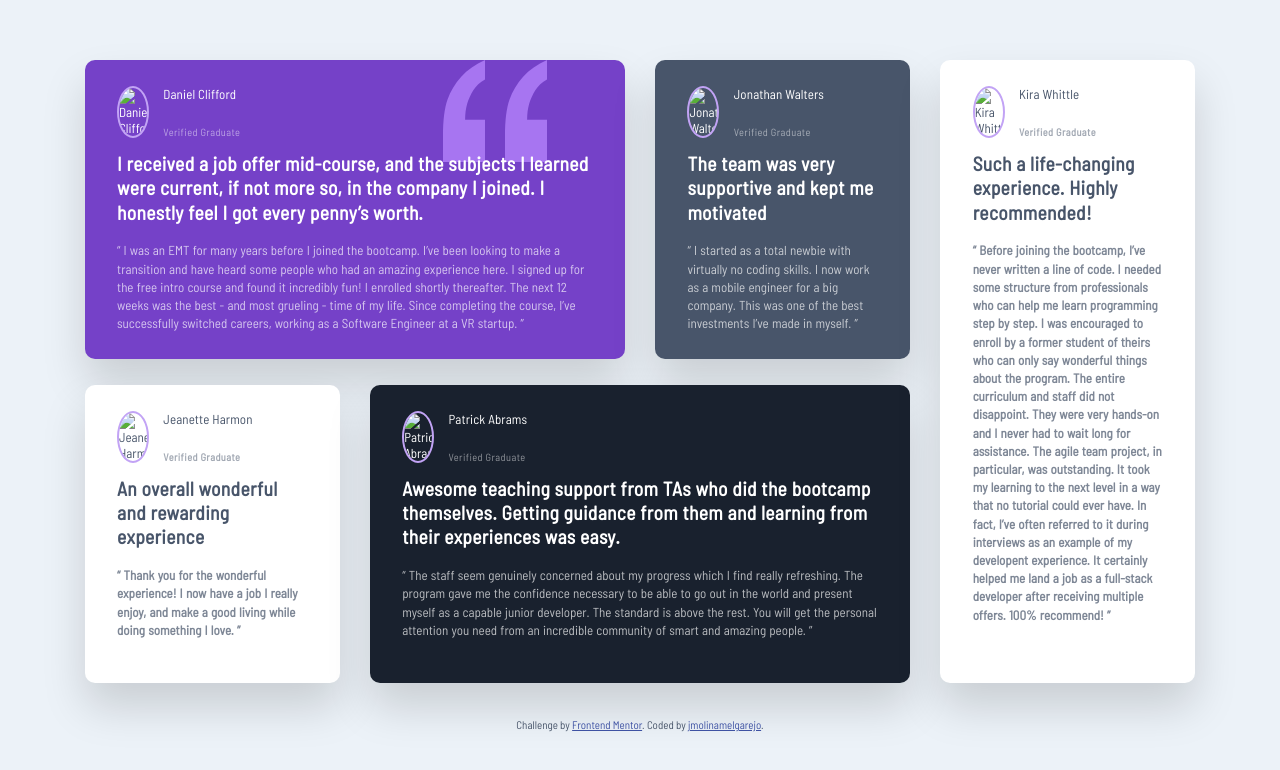
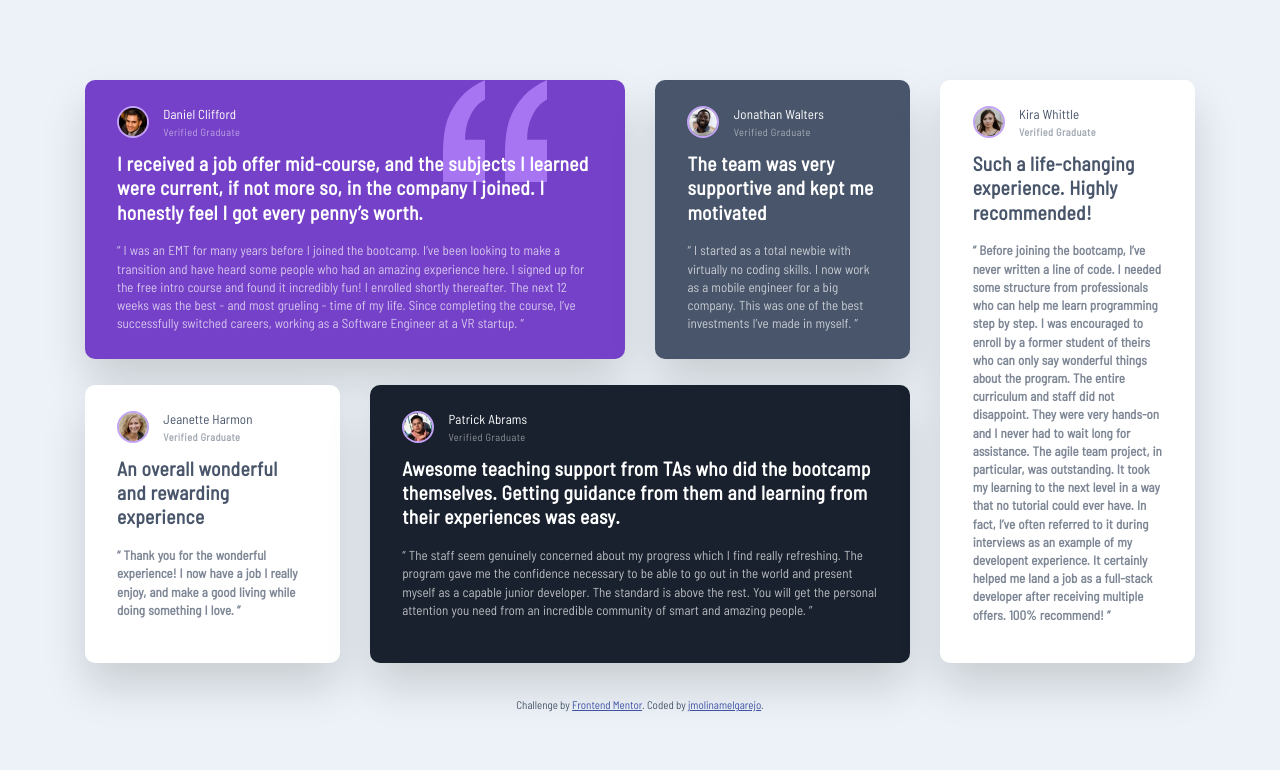
Before and after one commit to jmolinamelgarejo/Frontend-Mentor-Testimonials-Grid, a plain HTML site: page index.html in a window 1280 px wide. Drawn offline with Linux system fonts and the light colour scheme; the site is published under a folder, as on GitHub Pages, so addresses that start at the root find nothing.

Commit message:
Update index.html

```diff
--- a/index.html
+++ b/index.html
@@ -16,7 +16,7 @@
         <div class="card horizontal">
             <img class="quotation" src="images/bg-pattern-quotation.svg" alt="quotation">
             <div class="person">
-                <img class="person-image" src="/images/image-daniel.jpg" alt="Daniel Clifford">
+                <img class="person-image" src="images/image-daniel.jpg" alt="Daniel Clifford">
                 <div class="person-info">
                     <h3 class="name">Daniel Clifford</h3>
                     <h4 class="verified-graduate">Verified Graduate</h4>
@@ -37,7 +37,7 @@
 
         <div class="card small">
             <div class="person">
-                <img class="person-image" src="/images/image-jonathan.jpg" alt="Jonathan Walters">
+                <img class="person-image" src="images/image-jonathan.jpg" alt="Jonathan Walters">
                 <div class="person-info">
                     <h3 class="name">Jonathan Walters</h3>
                     <h4 class="verified-graduate">Verified Graduate</h4>
@@ -52,7 +52,7 @@
 
         <div class="card light small2">
             <div class="person">
-                <img class="person-image" src="/images/image-jeanette.jpg" alt="Jeanette Harmon">
+                <img class="person-image" src="images/image-jeanette.jpg" alt="Jeanette Harmon">
                 <div class="person-info">
                     <h3 class="name">Jeanette Harmon</h3>
                     <h4 class="verified-graduate">Verified Graduate</h4>
@@ -67,7 +67,7 @@
 
         <div class="card horizontal2">
             <div class="person">
-                <img class="person-image" src="/images/image-patrick.jpg" alt="Patrick Abrams">
+                <img class="person-image" src="images/image-patrick.jpg" alt="Patrick Abrams">
                 <div class="person-info">
                     <h3 class="name">Patrick Abrams</h3>
                     <div class="verified-graduate">Verified Graduate</div>
@@ -87,7 +87,7 @@
 
         <div class="card light vertical">
             <div class="person">
-                <img class="person-image" src="/images/image-kira.jpg" alt="Kira Whittle">
+                <img class="person-image" src="images/image-kira.jpg" alt="Kira Whittle">
                 <div class="person-info">
                     <h3 class="name">Kira Whittle</h3>
                     <h4 class="verified-graduate">Verified Graduate</h4>
```
